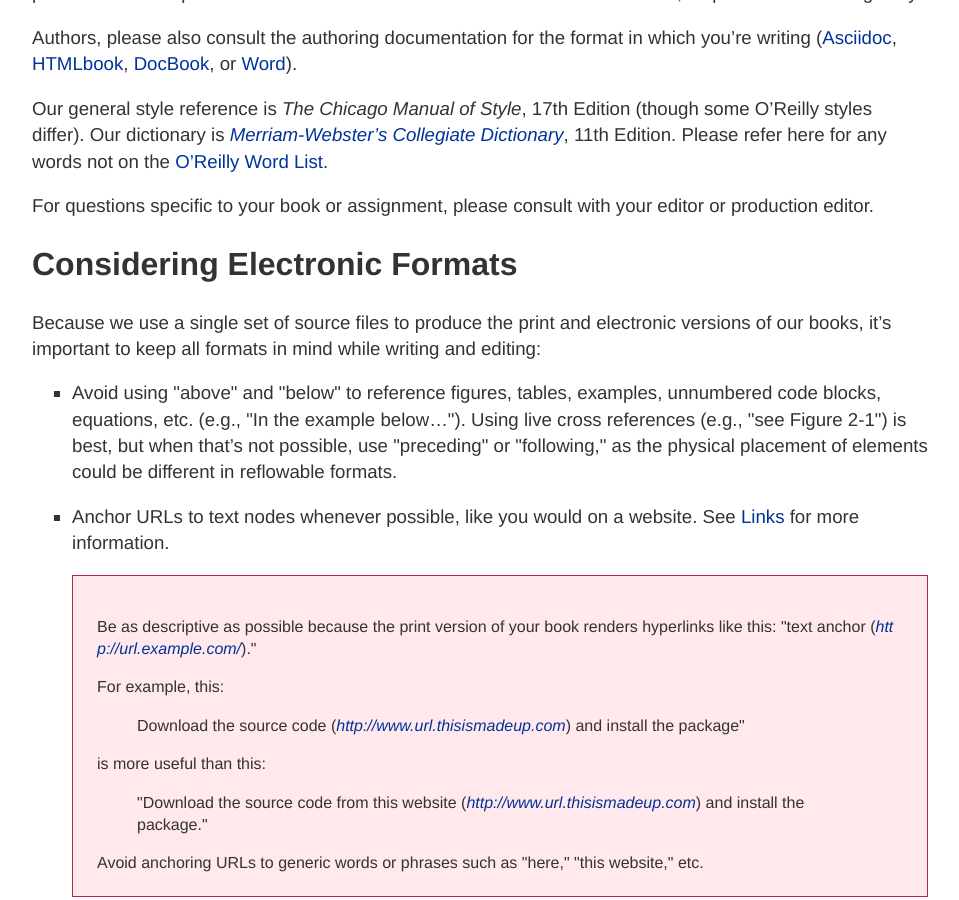
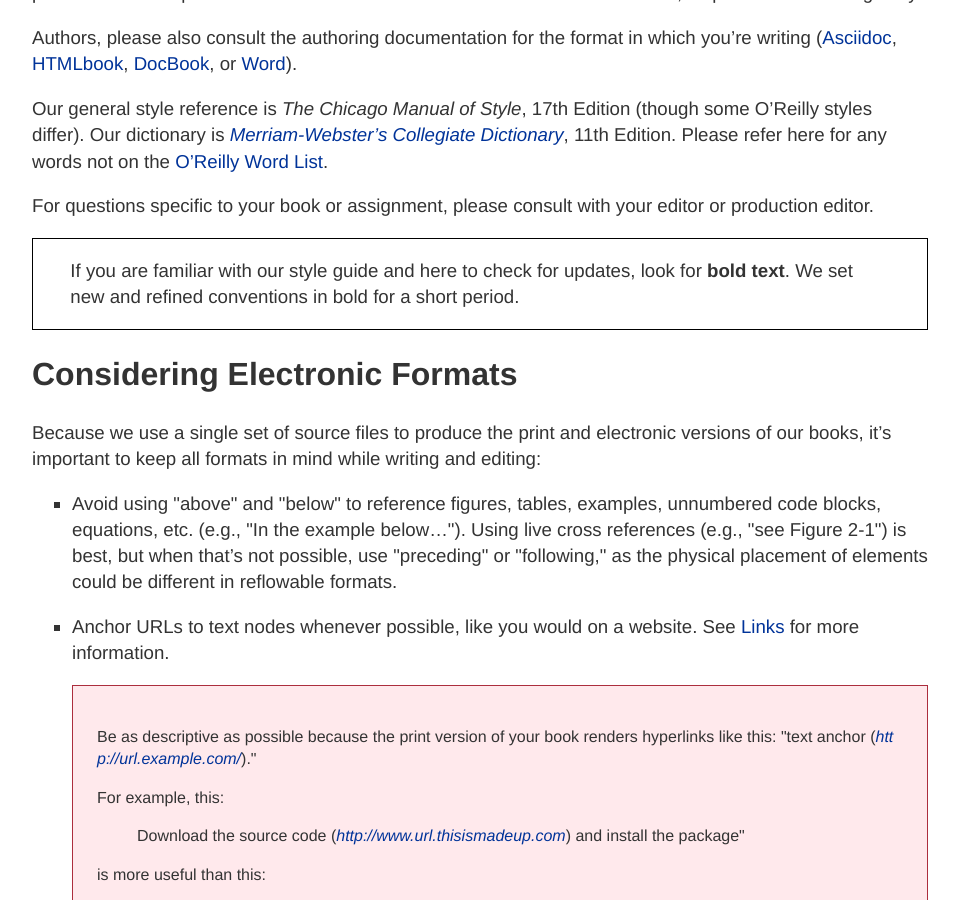
Before and after one commit to oreillymedia/production-resources, a Jekyll site: the page built from styleguide/index.md, in a window 1280 px wide and 900 px high, scrolled down 903 px. Shown: the whole window, without its empty margins (160-1119 px from the left). Built offline with Jekyll 4.4.1, drawn with Linux system fonts in a browser that asks for light colours.

Commit message:
adds tip for additions/updates

```diff
--- a/styleguide/index.md
+++ b/styleguide/index.md
@@ -40,6 +40,10 @@ title: O'Reilly Style Guide
 <p>Our general style reference is <em>The Chicago Manual of Style</em>, 17th Edition (though some O’Reilly styles differ). Our dictionary is <em><a href="https://www.merriam-webster.com/">Merriam-Webster’s Collegiate Dictionary</a></em>, 11th Edition. Please refer here for any words not on the <a href="#word-list">O’Reilly Word List</a>.</p>
 
 <p>For questions specific to your book or assignment, please consult with your editor or production editor.</p>
+
+<div data-type="tip">
+ <p>If you are familiar with our style guide and here to check for updates, look for <strong>bold text</strong>. We set new and refined conventions in bold for a short period.</p>
+ </div>
 </section>
 
 
```
